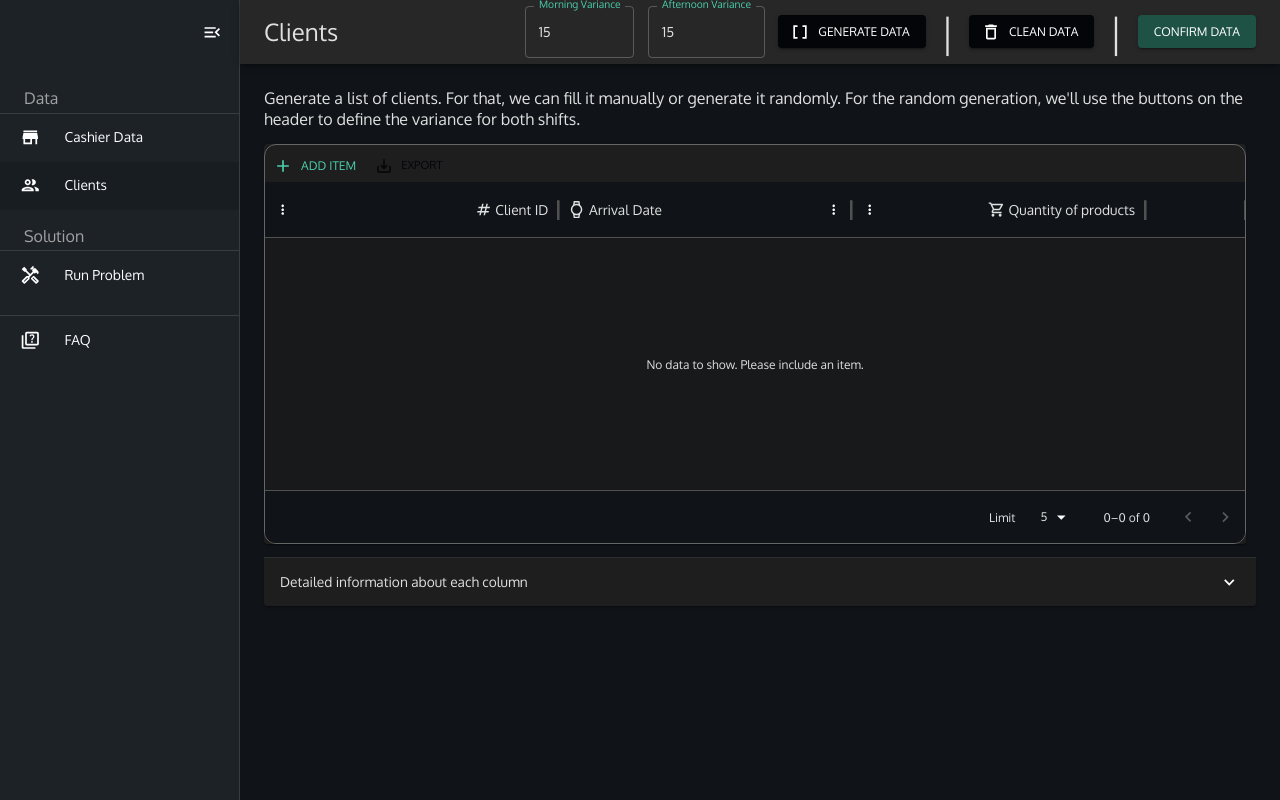
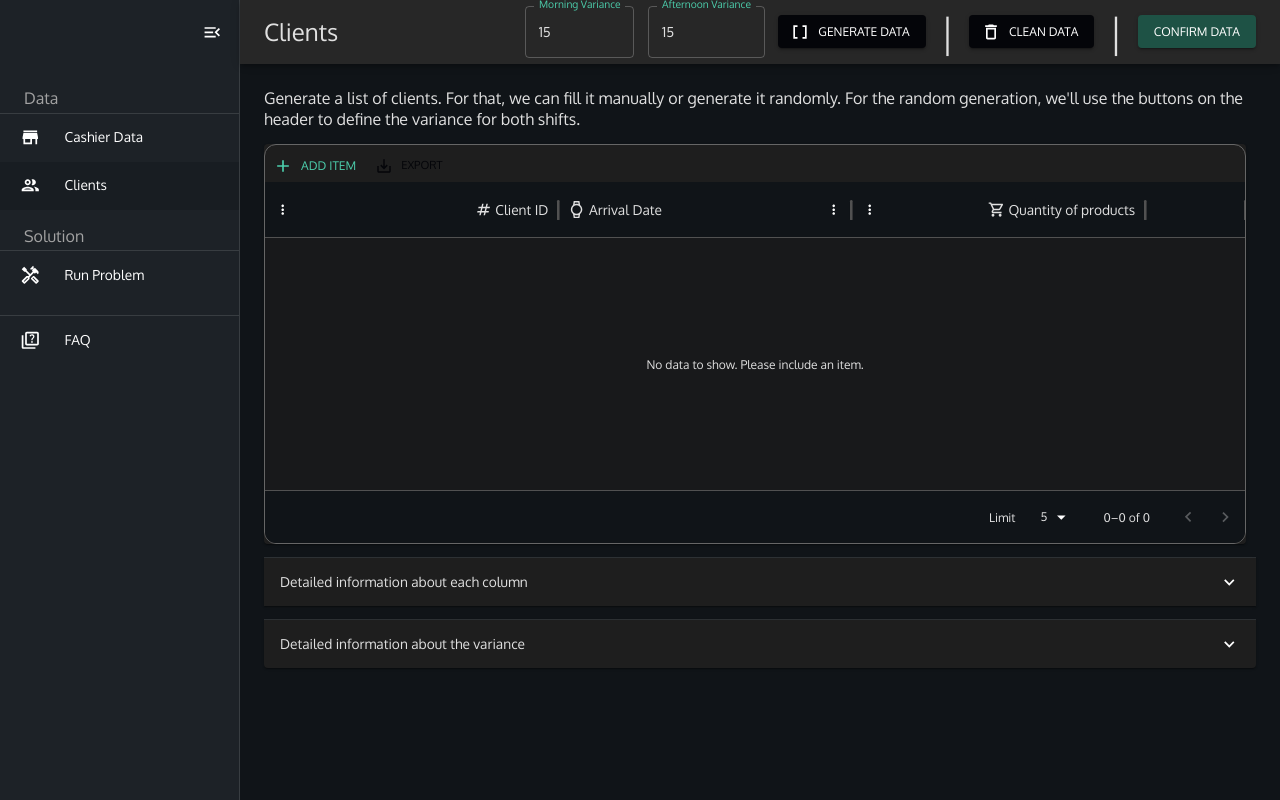
Before and after one commit to ricardoleal20/supermarket_problem, a React (Vite) app: page /interface/clients in a window 1280 px wide. Built offline with nearby package versions, Linux system fonts and the light colour scheme.

Commit message:
💄 UI: Add the method to storage the information for the client and include a second accordion for the variance explanation.

```diff
--- a/front_app/pages/interface/client.tsx
+++ b/front_app/pages/interface/client.tsx
@@ -22,7 +22,7 @@ import ExpandMoreIcon from '@mui/icons-material/ExpandMore';
 import DataArrayOutlinedIcon from '@mui/icons-material/DataArrayOutlined';
 import DeleteOutlineOutlinedIcon from '@mui/icons-material/DeleteOutlineOutlined';
 // Include the buttons section
-import { TextField, Box, Divider } from '@mui/material';
+import { TextField, Box, Divider, Button } from '@mui/material';
 import LoadingButton from '@mui/lab/LoadingButton';
 // Include the alerts
 import { enqueueSnackbar } from 'notistack'
@@ -33,16 +33,27 @@ import { performRequest } from '../../utils';
 
 const rawData: Client[] = [];
 
+// Define the children props for the cleint data, using as base the pageChildren Props
 const ClientData: React.FC<PageChildrenProps> = ({ open, setOpen }) => {
     const colors = colorTokens();
     // Get the data
-    const [data, setData] = useState(rawData);
+    // * First, if the data exist on the session storage, then we can
+    // * use it as the base data for the table
+    const clientData = JSON.parse(sessionStorage.getItem('clientData') || "[]");
+
+    const [data, setData] = useState(clientData.length > 0 ? clientData : rawData);
     // Select if the accordion is expanded or not
     const [expanded, setExpanded] = React.useState(false);
+    const [expandedSecondAccordion, setExpandedSecond] = React.useState(false);
     // Create the state to handle the alert show
 
     const handleExpansion = () => {
         setExpanded((prevExpanded) => !prevExpanded);
+    };
+
+
+    const handleExpansionSecond = () => {
+        setExpandedSecond((prevExpanded) => !prevExpanded);
     };
 
     // Define the morning and afternoon variance
@@ -64,6 +75,8 @@ const ClientData: React.FC<PageChildrenProps> = ({ open, setOpen }) => {
                 backgroundColor: colors.greenAccent[800],
             }
         });
+        // Then, store the data in the session storage
+        sessionStorage.setItem('clientData', JSON.stringify(data));
     };
 
     // Define the method to generate the random data
@@ -149,8 +162,7 @@ const ClientData: React.FC<PageChildrenProps> = ({ open, setOpen }) => {
                 <Typography variant="h1">
                     |
                 </Typography>
-                <LoadingButton
-                    loadingPosition="start"
+                <Button
                     variant="contained"
                     // loading={loadingDeleteButton}
                     // startIcon={<DeleteOutlineOutlinedIcon />}
@@ -158,7 +170,7 @@ const ClientData: React.FC<PageChildrenProps> = ({ open, setOpen }) => {
                     sx={{ backgroundColor: colors.greenAccent[800] }}
                 >
                     CONFIRM DATA
-                </LoadingButton>
+                </Button>
             </Box>
         </Box>
     );
@@ -233,6 +245,55 @@ const ClientData: React.FC<PageChildrenProps> = ({ open, setOpen }) => {
                     </Typography>
                 </AccordionDetails>
             </Accordion>
+            {/* Add another accordion with the information about the model */}
+            <Accordion
+                expanded={expandedSecondAccordion}
+                onChange={handleExpansionSecond}
+                slotProps={{ transition: { timeout: 400 } }}
+                sx={[
+                    { marginTop: "1em" },
+                    expandedSecondAccordion
+                        ? {
+                            '& .MuiAccordion-region': {
+                                height: 'auto',
+                            },
+                            '& .MuiAccordionDetails-root': {
+                                display: 'block',
+                            },
+                        }
+                        : {
+                            '& .MuiAccordion-region': {
+                                height: 0,
+                            },
+                            '& .MuiAccordionDetails-root': {
+                                display: 'none',
+                            },
+                        },
+                ]}
+            >
+                <AccordionSummary
+                    expandIcon={<ExpandMoreIcon />}
+                    aria-controls="panel1-content"
+                    id="panel2-header"
+                >
+                    <Typography>Detailed information about the variance</Typography>
+                </AccordionSummary>
+                <Divider />
+                <AccordionDetails>
+                    <Typography variant="h6">
+                        The variance, for this model, is how many clients we do expect to find in each
+                        shift, and how far is going to be from an specific time. In this case:
+                        <ul>
+                            <li>
+                                <strong>Morning variance:</strong> The variance for the morning shift.
+                            </li>
+                            <li>
+                                <strong>Afternoon variance:</strong> The variance for the afternoon shift.
+                            </li>
+                        </ul>
+                    </Typography>
+                </AccordionDetails>
+            </Accordion>
         </PageTemplate>
     )
 }
```
